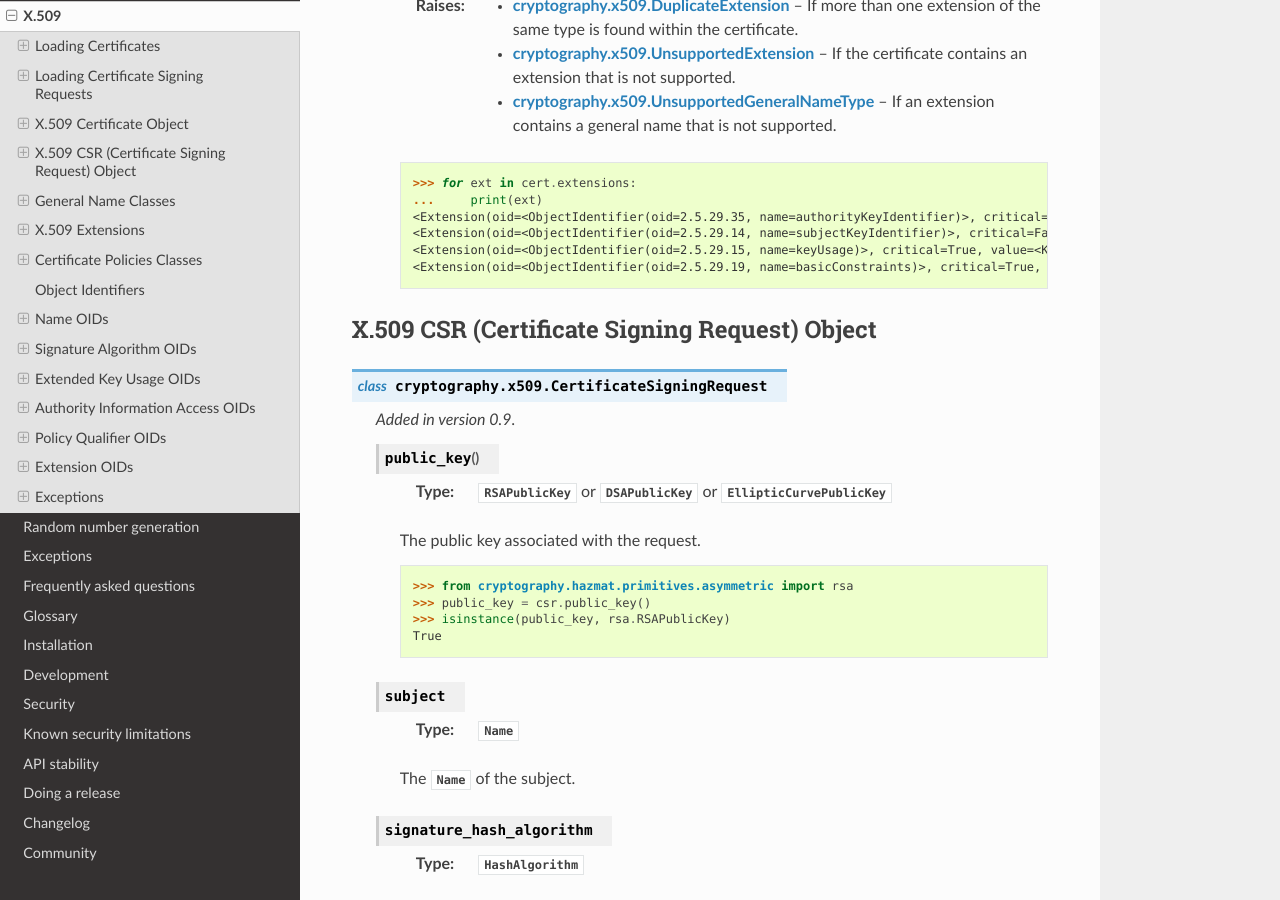
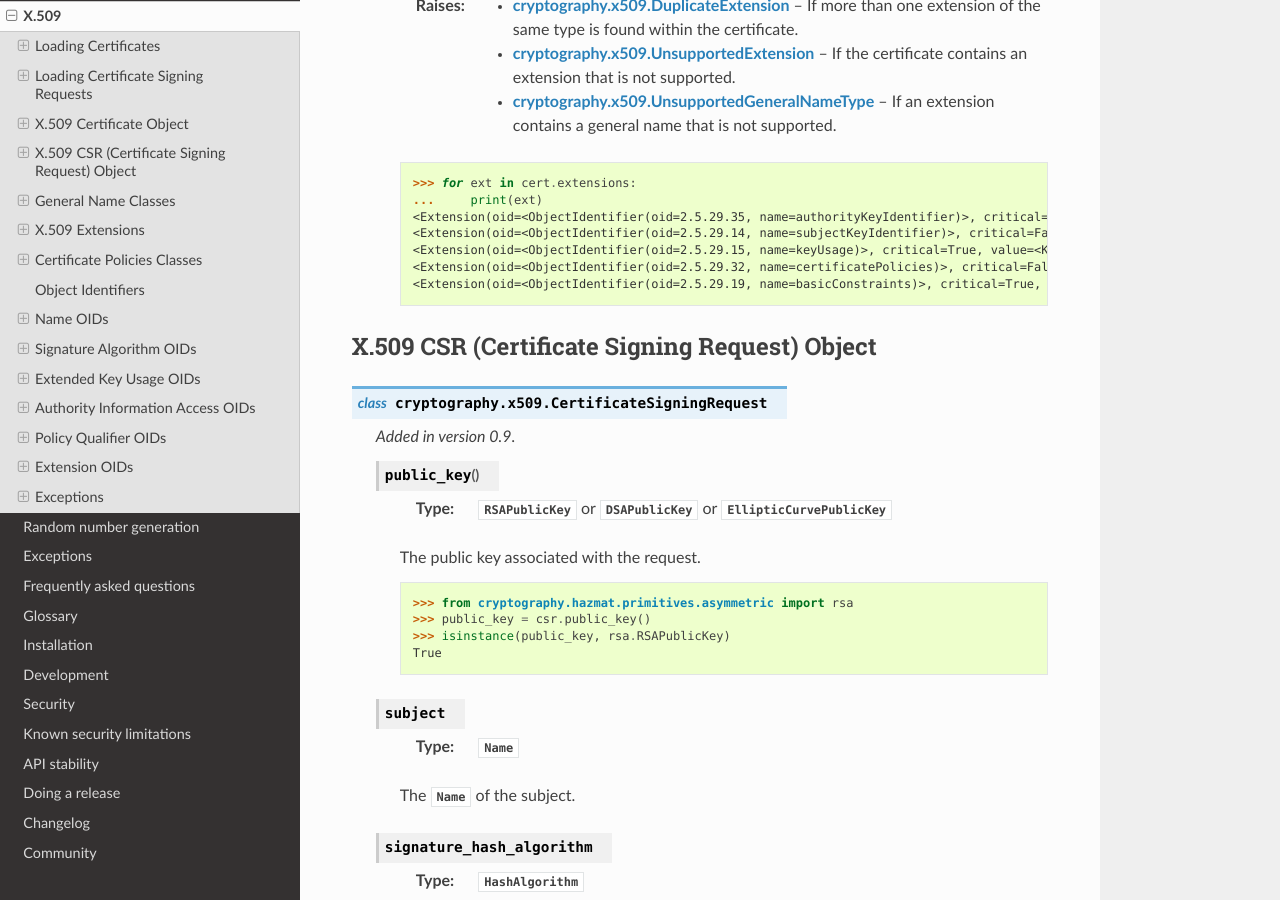
Before and after one commit to WebKing0121/cryptography, a Sphinx documentation site: the page built from docs/x509.rst, in a window 1280 px wide and 900 px high, scrolled down 3842 px. Built offline with Sphinx 7.4.7 and the Read the Docs theme 2.0.0, drawn with Linux system fonts in a browser that asks for light colours; pages that are not in the unit, such as notebooks, are missing from menus.

Commit message:
fix the docs test

```diff
--- a/docs/x509.rst
+++ b/docs/x509.rst
@@ -320,6 +320,7 @@ X.509 Certificate Object
             <Extension(oid=<ObjectIdentifier(oid=2.5.29.35, name=authorityKeyIdentifier)>, critical=False, value=<AuthorityKeyIdentifier(key_identifier='\xe4}_\xd1\\\x95\x86\x08,\x05\xae\xbeu\xb6e\xa7\xd9]\xa8f', authority_cert_issuer=None, authority_cert_serial_number=None)>)>
             <Extension(oid=<ObjectIdentifier(oid=2.5.29.14, name=subjectKeyIdentifier)>, critical=False, value=<SubjectKeyIdentifier(digest='X\x01\x84$\x1b\xbc+R\x94J=\xa5\x10r\x14Q\xf5\xaf:\xc9')>)>
             <Extension(oid=<ObjectIdentifier(oid=2.5.29.15, name=keyUsage)>, critical=True, value=<KeyUsage(digital_signature=False, content_commitment=False, key_encipherment=False, data_encipherment=False, key_agreement=False, key_cert_sign=True, crl_sign=True, encipher_only=None, decipher_only=None)>)>
+            <Extension(oid=<ObjectIdentifier(oid=2.5.29.32, name=certificatePolicies)>, critical=False, value=<CertificatePolicies([<PolicyInformation(policy_identifier=<ObjectIdentifier(oid=2.16.840.1.101.3.2.1.48.1, name=Unknown OID)>, policy_qualifiers=None)>])>)>
             <Extension(oid=<ObjectIdentifier(oid=2.5.29.19, name=basicConstraints)>, critical=True, value=<BasicConstraints(ca=True, path_length=None)>)>
 
 X.509 CSR (Certificate Signing Request) Object
```
